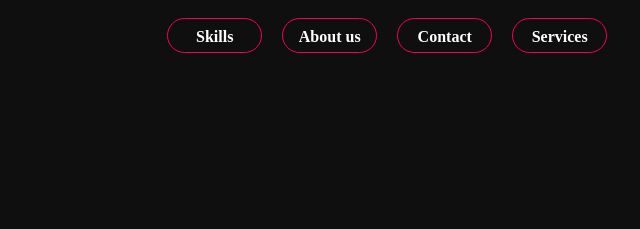
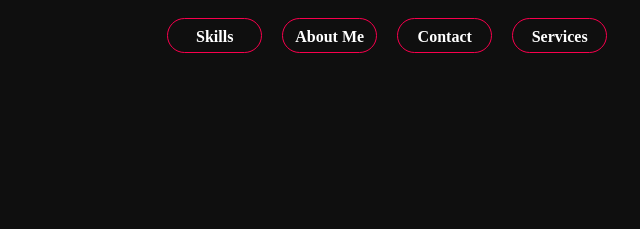
Before and after one commit to rohan513612/portfolio-sample, a plain HTML site: page index.html in a window 1280 px wide. Shown: the top 229 px of the page, 640-1280 px from the left. Drawn offline with Linux system fonts and the light colour scheme.

Commit message:
Update index.html

```diff
--- a/index.html
+++ b/index.html
@@ -19,7 +19,7 @@
                 <ul >
                     <li><a href="#">Skills</a></li>
                     <li >
-                       <a href =""> About us</a> </li>
+                       <a href =""> About Me</a> </li>
                     <li> <a href=""> Contact</a></li>
                     <li> <a href=""> Services</a></li>
                 </ul>
```
